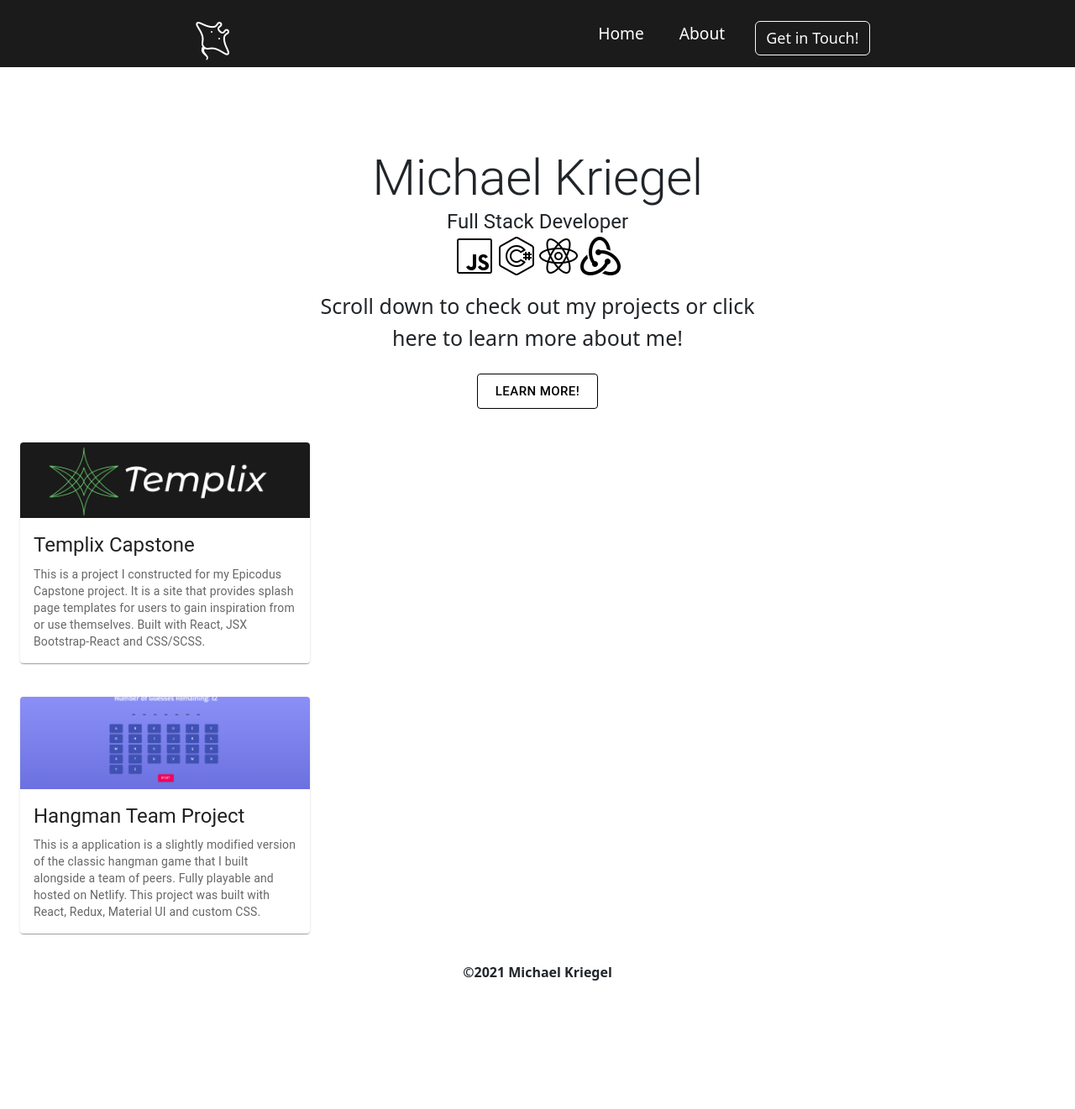
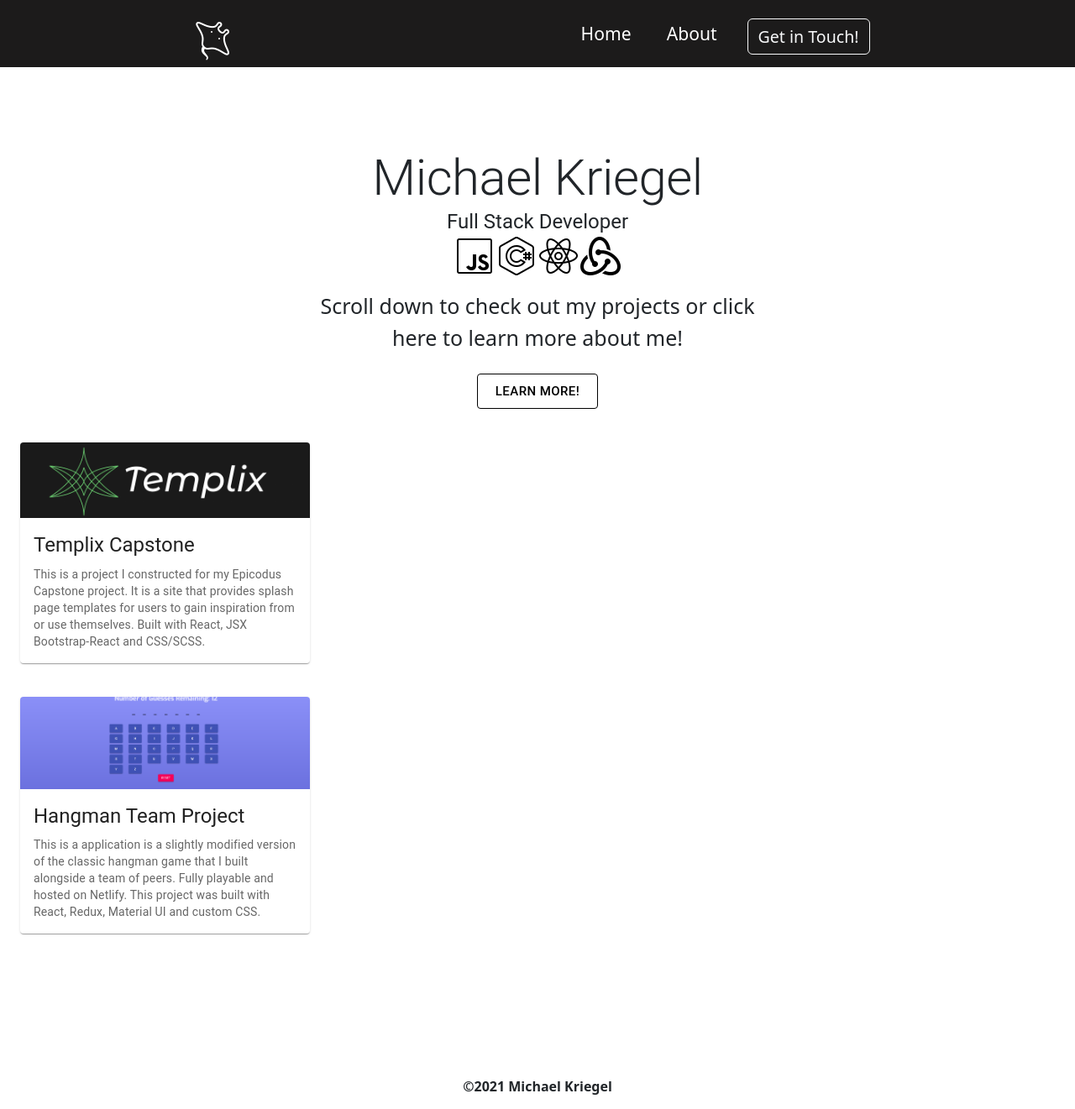
Before and after one commit to mikkrieg/portfolioUpgrade, a React (Create React App) app: page / in a window 1280 px wide. Shown: the whole page at 84% size. Before the commit the page ends 1185 px from the top, so only its background shows below. Built offline with nearby package versions, Linux system fonts and the light colour scheme.

Commit message:
fix footer, add icons to mobile menu, add links

```diff
--- a/src/components/Footer.js
+++ b/src/components/Footer.js
@@ -1,22 +1,20 @@
 import React from 'react';
 import './../sass/components/footer.scss';
-import { makeStyles } from '@mui/styles';
-import linkedin from '../img/linkedin.png';
-import github from '../img/github.png';
 import Grid from '@mui/material/Grid';
 
-const useStyles = makeStyles(theme => ({
-  icons: {
-    width: '20%',
-    margin: 10,
-  }
-}));
-
 const Footer = () => {
-  const classes = useStyles();
   return(
     <>
-    <footer>&copy;2021 Michael Kriegel</footer>
+    <Grid>
+      <Grid
+      item
+      sx={{
+        marginTop: {md: 20}
+      }}
+      >
+        <footer>&copy;2021 Michael Kriegel</footer>
+      </Grid>
+    </Grid>
     </>
   )
 }
--- a/src/components/Navbar.js
+++ b/src/components/Navbar.js
@@ -33,7 +33,9 @@ function Navbar() {
     }
   }
   const openModal = () => {
-    return "Hekllo"
+    if(window.innerWidth <= 960) {
+      window.open('mailto:mikkrieg@gmail.com')
+    }
   }
 
   window.addEventListener('resize', showButton);
@@ -62,6 +64,14 @@ function Navbar() {
             <li className='nav-item'>
               <Button className='modal-btn'variant='outline-light' onClick={openModal} >Get in Touch!</Button>
             </li>
+            <li className='nav-item'>
+              <a href='https://github.com/mikkrieg'>
+                <i class="fab fa-github-square"></i>
+              </a>
+              <a href='https://www.linkedin.com/in/michael-kriegel/'>
+                <i class="fab fa-linkedin"></i>
+              </a>
+            </li>
           </ul>
         </div>
       </nav>
--- a/src/sass/components/footer.scss
+++ b/src/sass/components/footer.scss
@@ -6,5 +6,4 @@ footer {
   padding: 10px 10px 15px 10px;
   bottom: 0;
   width: 100%;
-
 }
--- a/src/sass/components/navbar.scss
+++ b/src/sass/components/navbar.scss
@@ -51,6 +51,7 @@
 .nav-links {
   color: #fff;
   display: flex;
+  font-size: 1.1em;
   align-items: center;
   text-decoration: none;
   padding: 0.5rem 1rem;
@@ -76,12 +77,16 @@
 }
 
 .modal-btn {
-  font-size: 18px !important;
-  margin-top: 18%;
+  font-size: 1.02em !important;
+  margin-top: 15%;
 }
 
 .by-btn {
   margin-right: 10px;
+}
+
+.fab {
+  display: none;
 }
 
 @media screen and (max-width: 960px) {
@@ -170,4 +175,14 @@
   .modal-btn {
     margin-top: 5%;
   }
+
+  .fab {
+    display: inline-block;
+    color: #FFF;
+    font-size: 3em;
+  }
+
+  .fa-github-square {
+    margin-right: 10%;
+  }
 }
```
